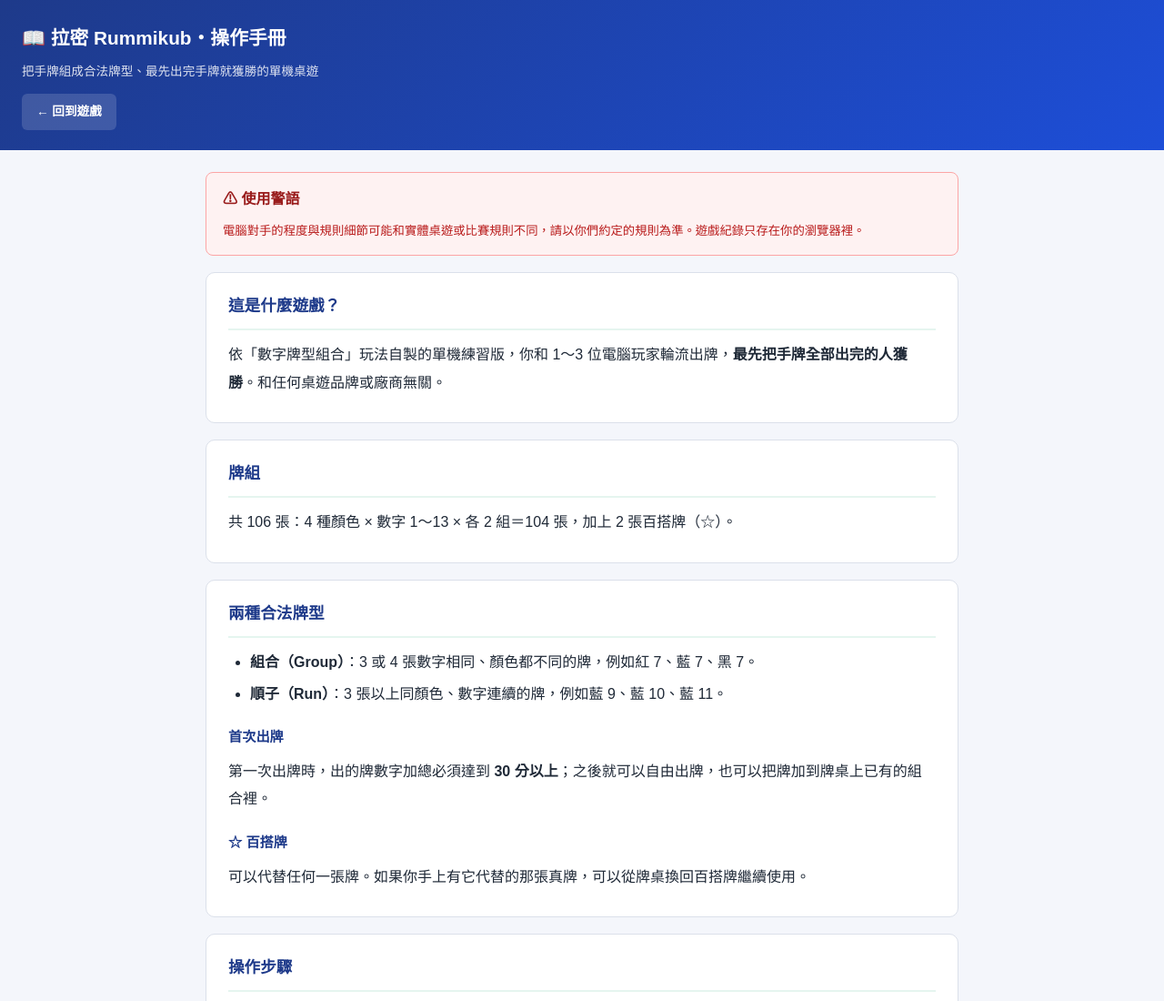
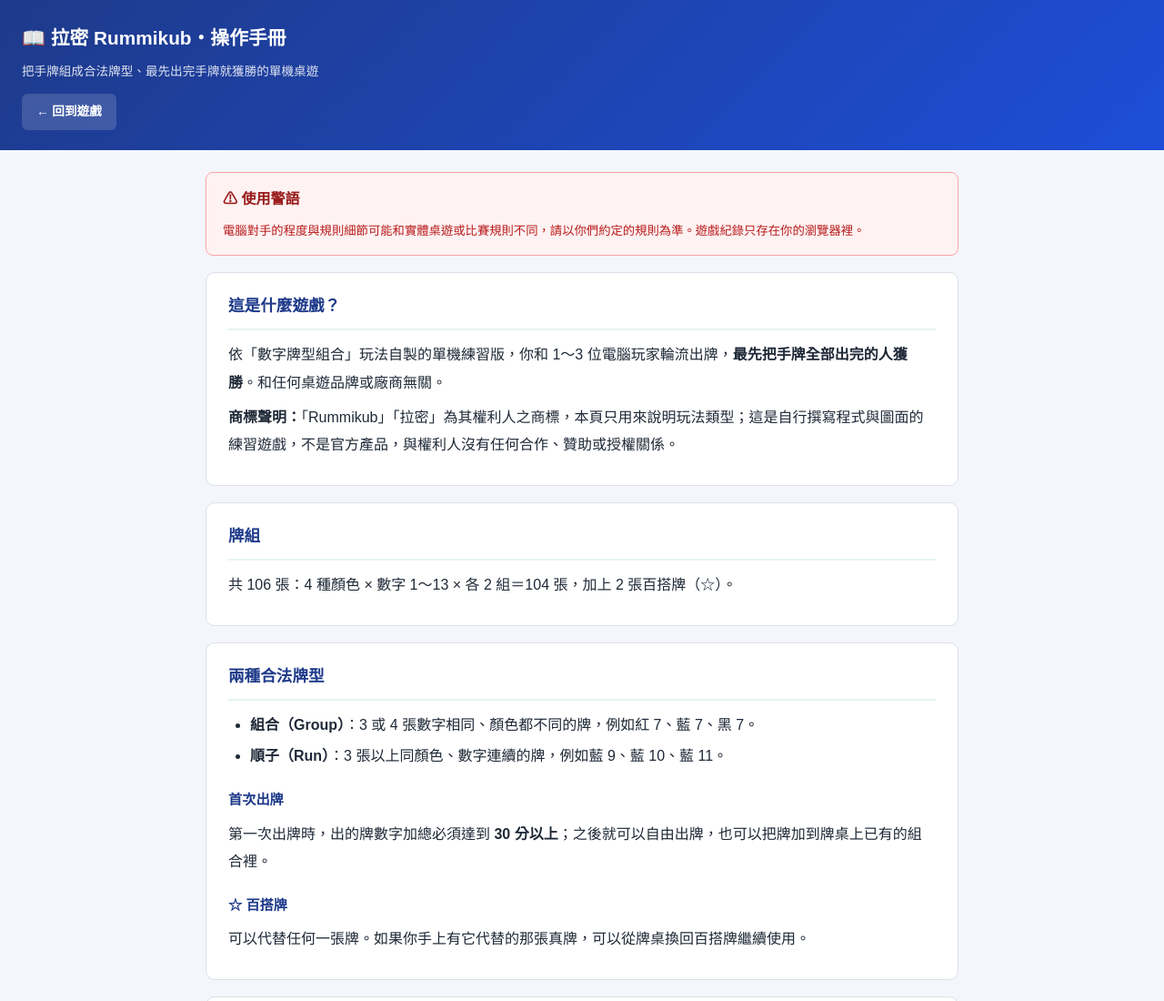
Before and after one commit to M255525/Rummikub, a plain HTML site: page manual.html in a window 1280 px wide. Shown: the top 1100 px of the page at 91% size. Drawn offline with Linux system fonts and the light colour scheme.

Commit message:
智財權檢查：加註商標／來源聲明與相關調整
Co-Authored-By: Claude Opus 5.5 <noreply@anthropic.com>

```diff
--- a/manual.html
+++ b/manual.html
@@ -69,7 +69,7 @@
 </header>
 <main>
 <div class="warning">⚠ 使用警語<small>電腦對手的程度與規則細節可能和實體桌遊或比賽規則不同，請以你們約定的規則為準。遊戲紀錄只存在你的瀏覽器裡。</small></div>
-<div class="card"><h2>這是什麼遊戲？</h2><p>依「數字牌型組合」玩法自製的單機練習版，你和 1～3 位電腦玩家輪流出牌，<b>最先把手牌全部出完的人獲勝</b>。和任何桌遊品牌或廠商無關。</p></div>
+<div class="card"><h2>這是什麼遊戲？</h2><p>依「數字牌型組合」玩法自製的單機練習版，你和 1～3 位電腦玩家輪流出牌，<b>最先把手牌全部出完的人獲勝</b>。和任何桌遊品牌或廠商無關。</p><p><b>商標聲明：</b>「Rummikub」「拉密」為其權利人之商標，本頁只用來說明玩法類型；這是自行撰寫程式與圖面的練習遊戲，不是官方產品，與權利人沒有任何合作、贊助或授權關係。</p></div>
 <div class="card"><h2>牌組</h2><p>共 106 張：4 種顏色 × 數字 1～13 × 各 2 組＝104 張，加上 2 張百搭牌（☆）。</p></div>
 <div class="card"><h2>兩種合法牌型</h2><ul><li><b>組合（Group）</b>：3 或 4 張數字相同、顏色都不同的牌，例如紅 7、藍 7、黑 7。</li><li><b>順子（Run）</b>：3 張以上同顏色、數字連續的牌，例如藍 9、藍 10、藍 11。</li></ul><h3>首次出牌</h3><p>第一次出牌時，出的牌數字加總必須達到 <b>30 分以上</b>；之後就可以自由出牌，也可以把牌加到牌桌上已有的組合裡。</p><h3>☆ 百搭牌</h3><p>可以代替任何一張牌。如果你手上有它代替的那張真牌，可以從牌桌換回百搭牌繼續使用。</p></div>
 <div class="card"><h2>操作步驟</h2><ol><li>點手牌中的牌，出現金色邊框代表已選取（可一次選多張）。</li><li>點牌桌上某一組的「加入此組」，或點「＋ 新增一組」；也可以直接把牌拖到牌桌上。</li><li>排好後按「確認出牌 ✓」；想重來就按「↩ 取消」撤回這回合的操作。</li><li>沒有牌可以出時，按「摸牌 📥」從牌堆補一張，換下一位。</li><li>「排列手牌」可以把手牌依顏色和數字整理好，方便找牌型。</li></ol></div>
```
Also changed, not shown: 拉密Rummikub-GoogleSites嵌入用.html (+1 -0 lines), 拉密Rummikub.html (+1 -0 lines).
